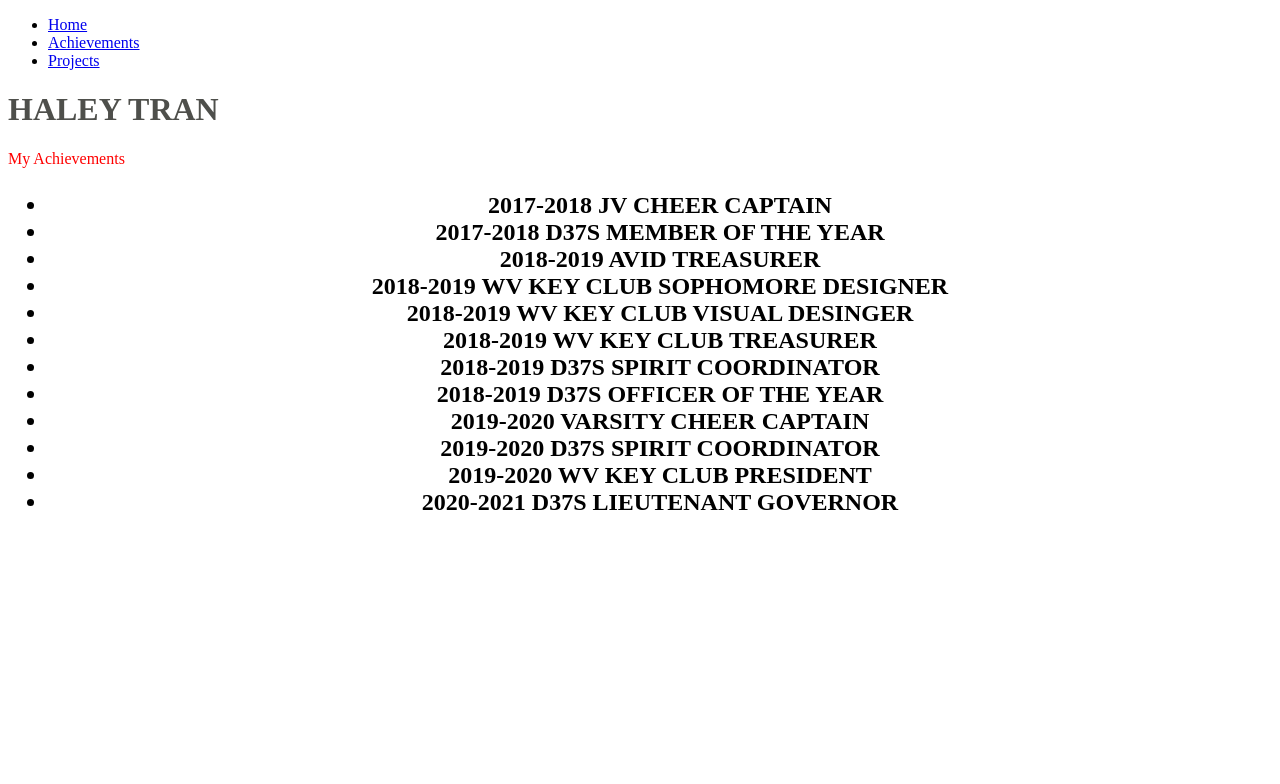
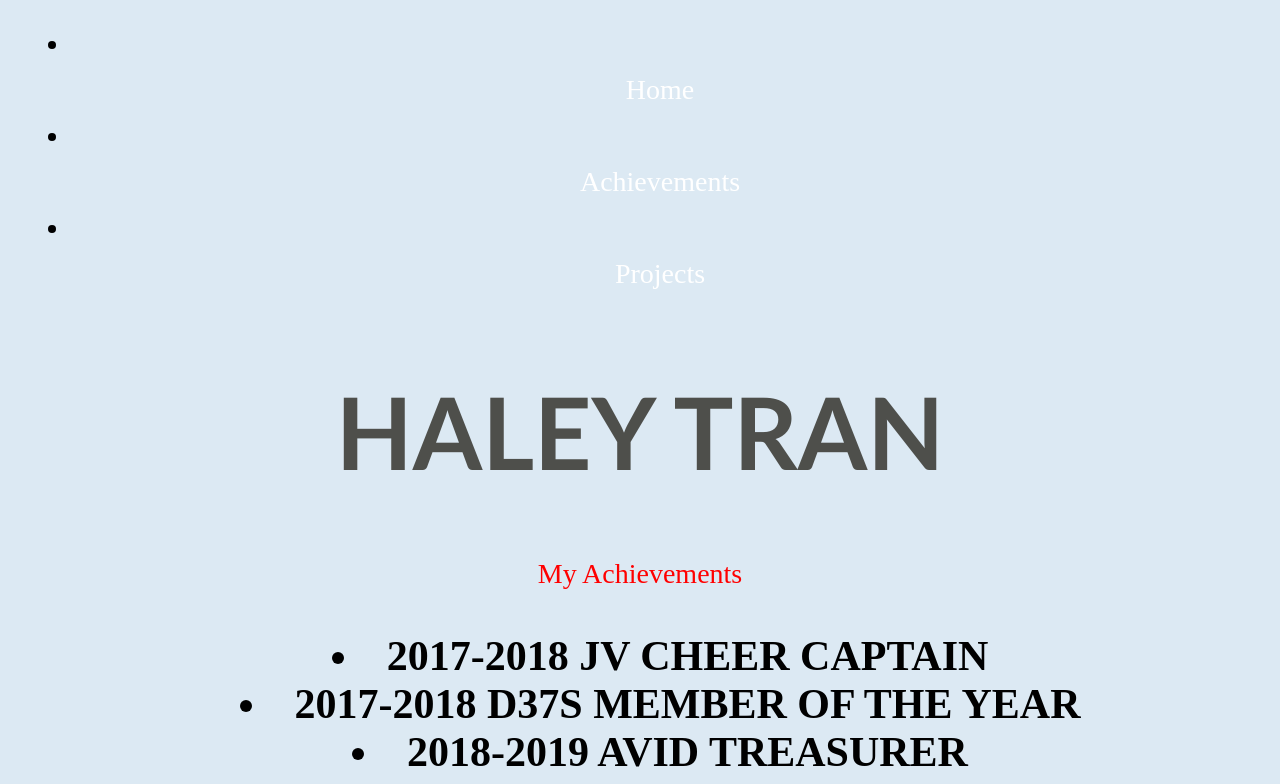
Before and after one commit to WVCS/portfolio-haleyt001, a plain HTML site: page achievements.html in a window 1280 px wide. Shown: the top 784 px of the page. Drawn offline with Linux system fonts and the light colour scheme.

Commit message:
Update achievements.html

```diff
--- a/achievements.html
+++ b/achievements.html
@@ -1,7 +1,7 @@
 <!DOCTYPE html>
 <html>
  <head>
-   <LINK href="style.css" rel="tylesheet" type = "text/css">
+   <LINK href="style.css" rel="stylesheet" type="text/css">
   <title> ACHIEVEMENTS </title>
 
 
```
